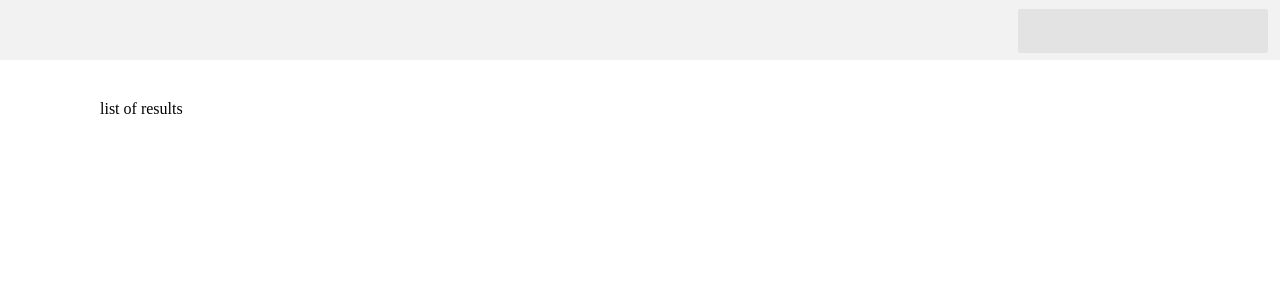
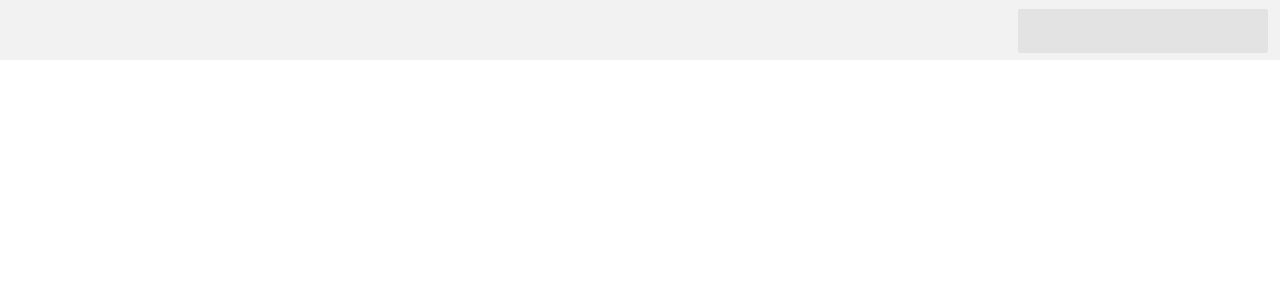
Before and after one commit to mariaarenas/taxscouts, a React (Create React App) app in the folder client/: page / in a window 1280 px wide. Shown: the top 300 px of the page. Built offline with nearby package versions, Linux system fonts and the light colour scheme.

Commit message:
added redux functionality

```diff
--- a/client/package.json
+++ b/client/package.json
@@ -7,12 +7,15 @@
     "@emotion/styled": "^11.10.6",
     "@mui/icons-material": "^5.11.16",
     "@mui/material": "^5.12.2",
+    "@reduxjs/toolkit": "^1.9.5",
     "@testing-library/jest-dom": "^5.16.5",
     "@testing-library/react": "^13.4.0",
     "@testing-library/user-event": "^13.5.0",
     "react": "^18.2.0",
     "react-dom": "^18.2.0",
+    "react-redux": "^8.0.5",
     "react-scripts": "5.0.1",
+    "redux": "^4.2.1",
     "styled-components": "^5.3.10",
     "web-vitals": "^2.1.4"
   },
--- a/client/src/components/Header.js
+++ b/client/src/components/Header.js
@@ -1,4 +1,7 @@
 import React from "react";
+
+import { useDispatch } from "react-redux";
+import { searchActions } from "../store/index";
 
 import styled from "styled-components";
 
@@ -31,9 +34,14 @@ const Search = styled.input`
 `;
 
 const Header = (props) => {
+  const dispatch = useDispatch();
+
+  const searchHandler = (value) => {
+    dispatch(searchActions.search(value));
+  };
   return (
     <Nav>
-      <Search type="text" />
+      <Search type="text" onChange={(e) => searchHandler(e.target.value)} />
     </Nav>
   );
 };
--- a/client/src/components/SearchList.js
+++ b/client/src/components/SearchList.js
@@ -1,4 +1,5 @@
 import React from "react";
+import { useSelector } from "react-redux";
 
 import styled from "styled-components";
 
@@ -7,7 +8,8 @@ const List = styled.div`
 `;
 
 const SearchList = (props) => {
-  return <List>list of results</List>;
+  const search = useSelector((state) => state.search.search);
+  return <List>{search}</List>;
 };
 
 export default SearchList;
--- a/client/src/index.js
+++ b/client/src/index.js
@@ -4,8 +4,15 @@ import "./index.css";
 import App from "./App";
 import reportWebVitals from "./reportWebVitals";
 
+import { Provider } from "react-redux";
+import store from "./store/index";
+
 const root = ReactDOM.createRoot(document.getElementById("root"));
-root.render(<App />);
+root.render(
+  <Provider store={store}>
+    <App />
+  </Provider>
+);
 
 // If you want to start measuring performance in your app, pass a function
 // to log results (for example: reportWebVitals(console.log))
--- /dev/null
+++ b/client/src/store/index.js
@@ -0,0 +1,21 @@
+import { createSlice, configureStore } from "@reduxjs/toolkit";
+
+const initialState = { search: "" };
+
+const searchSlice = createSlice({
+  name: "search",
+  initialState,
+  reducers: {
+    search(state, action) {
+      state.search = action.payload;
+    },
+  },
+});
+
+const store = configureStore({
+  reducer: { search: searchSlice.reducer },
+});
+
+export const searchActions = searchSlice.actions;
+
+export default store;
```
Also changed, not shown: 1 other file (tests, documents, lock files or other folders).
